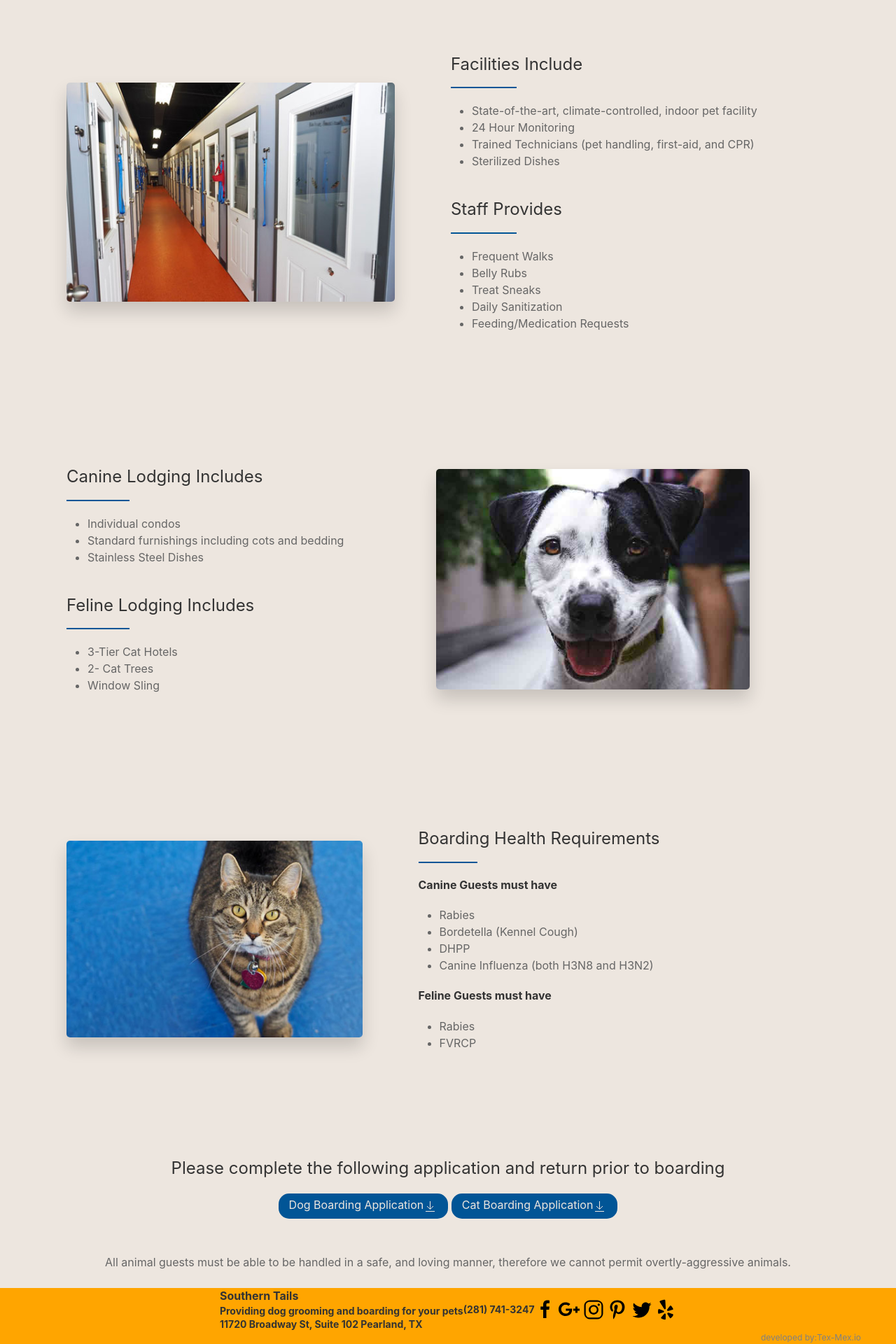
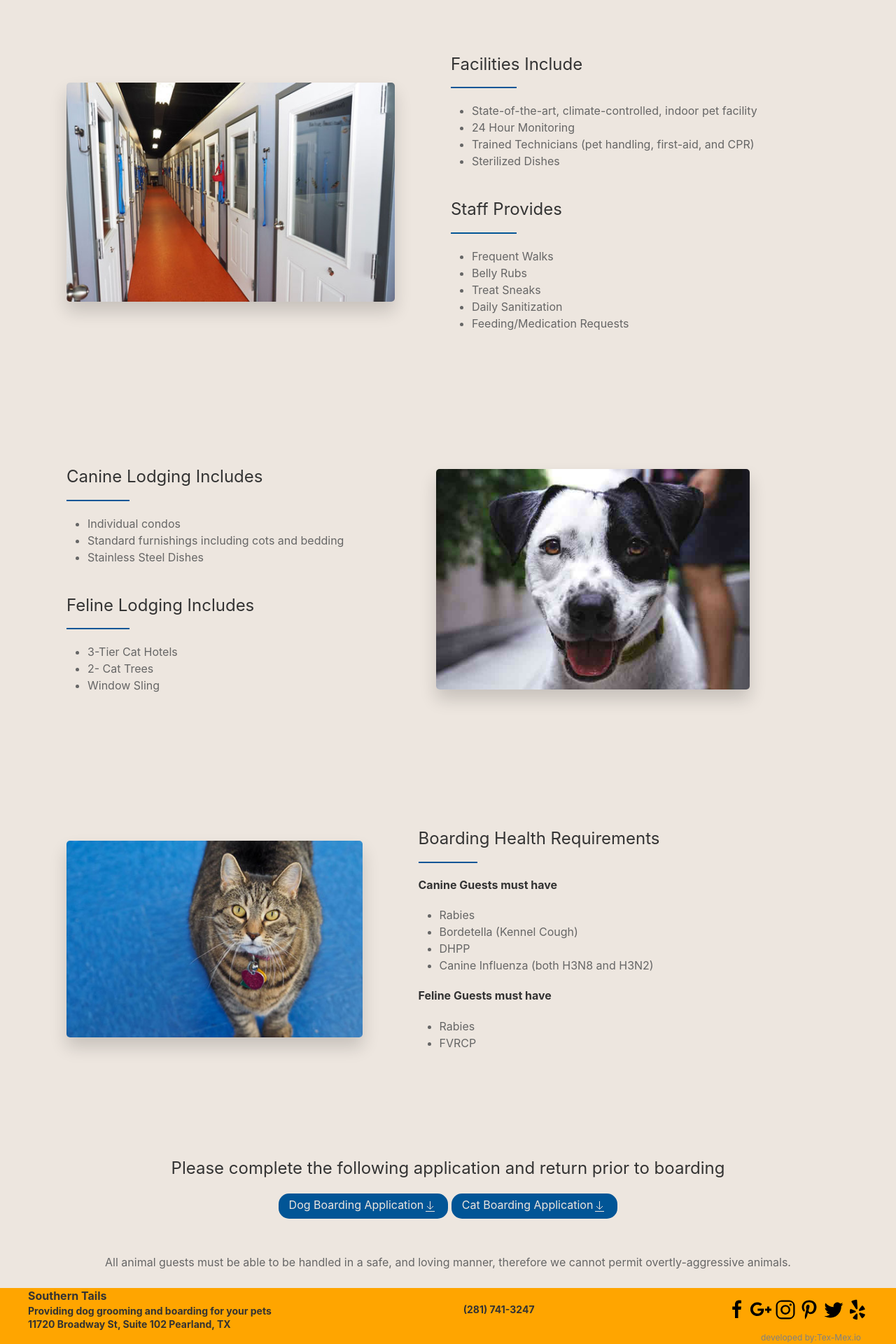
Before and after one commit to TechMex-io/southernTails, a Jekyll site: the page built from boarding.md, in a window 1280 px wide. Shown: the part 914-2834 px from the top of the page at 70% size. Built offline with Jekyll 4.4.1, drawn with Linux system fonts in a browser that asks for light colours.

Commit message:
added flex-between to footer

```diff
--- a/_includes/footer.html
+++ b/_includes/footer.html
@@ -1,7 +1,7 @@
 <div class="uk-container uk-container-expand bkg_orange">
   <footer class="uk-container uk-container-medium bkg_orange">
 
-    <div class="uk-flex uk-flex-center uk-flex-middle uk-flex-wrap">
+    <div class="uk-flex uk-flex-center uk-flex-middle uk-flex-between uk-flex-wrap">
       <div class="businessName">
         <h5>Southern Tails</h5>
         <h6>Providing dog grooming and boarding for your pets</h6>
```
